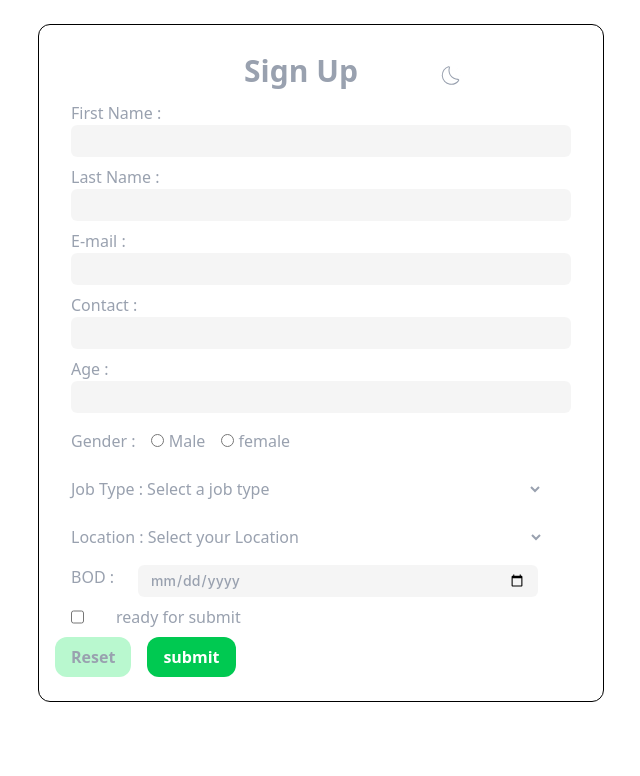
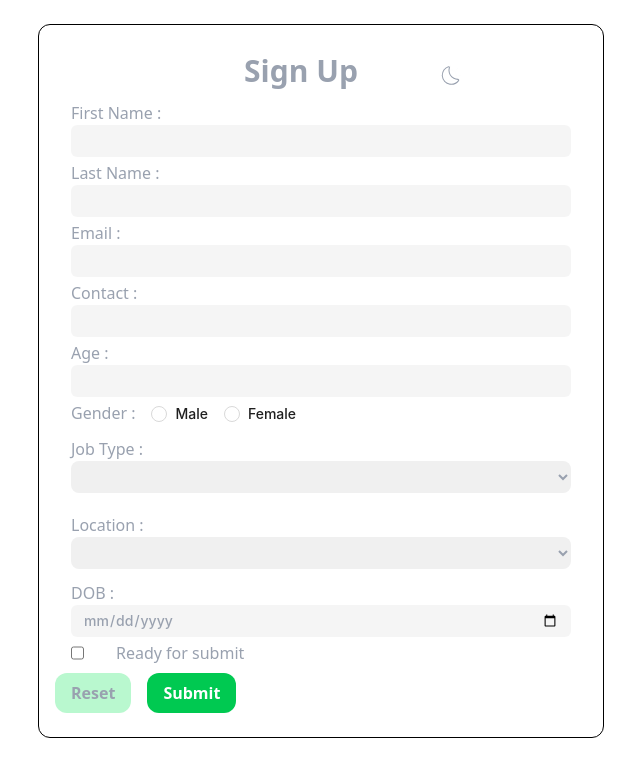
Before and after one commit to Muhammadtalhatariq/form, a React (Vite) app: page / in a window 1280 px wide. Shown: the top 776 px of the page, without its empty margins (319-959 px from the left). Built offline with nearby package versions, Linux system fonts and the light colour scheme.

Commit message:
update the UI

```diff
--- a/src/components/Cheakbox.jsx
+++ b/src/components/Cheakbox.jsx
@@ -6,7 +6,7 @@ const Cheakbox = ({ label, ...props }) => {
   return (
     <>
       <div className='flex flex-col' role="group" aria-labelledby="checkbox-group ">
-        <label className='flex gap-4'>
+        <label className='flex gap-4 '>
           <Field type="checkbox" checked={field.value} {...field} {...props} />
           <div className='mx-4 '> {label}</div>
         </label>
--- a/src/components/DatePicker.jsx
+++ b/src/components/DatePicker.jsx
@@ -1,19 +1,18 @@
 import React from 'react'
 import { useField } from 'formik'
-import { DatePicker, Input} from 'antd';
+import { DatePicker, Input } from 'antd';
 
 const DateField = ({ ...props }) => {
   const [field, meta] = useField(props)
   return (
     <>
-            <div className='md:flex md:flex-col md:w-[400px] w-72 md:mx-2'>
+      <div className='md:flex md:flex-col md:w-[500px] w-72'>
         <div>
-                 {/* <DatePicker className='font-medium text-gray-400' {...field} {...props} /> */}
           <Input className='font-medium w-68 text-gray-400' variant="filled" {...field} {...props} />
         </div>
         <div>
           {meta.touched && meta.error ? (
-                <div className="error block text-red-500 text-sm pl-4">{meta.error}</div>
+            <div className="error block text-red-500 text-sm">{meta.error}</div>
           ) : null}
         </div>
       </div>
--- a/src/components/InputField.jsx
+++ b/src/components/InputField.jsx
@@ -11,7 +11,7 @@ const Inputfield = ({ label, ...props }) => {
                     <Input variant="filled" {...field} {...props} />
             </div>
             {meta.touched && meta.error ? (
-                <div className="error text-red-500 text-sm pl-4">{meta.error}</div>
+                <div className="error text-red-500 text-sm">{meta.error}</div>
             ) : null}
         </>
     )
--- a/src/components/RadioField.jsx
+++ b/src/components/RadioField.jsx
@@ -1,19 +1,31 @@
 import React from 'react'
-import { useField, Field } from 'formik';
-;
+import { useField, Field, useFormikContext } from 'formik';
+import { Radio } from 'antd'
 const RadioField = ({ label, ...props }) => {
   const [field, meta] = useField(props);
+  const { setFieldValue } = useFormikContext();
+
+  const handleChange = (e) => {
+    setFieldValue(field.name, e.target.value);
+  };
   return (
     <>
       <div className='flex flex-col'>
         <div>
           <label className=' block font-medium text-gray-400' htmlFor={props.name}>
-                <Field  {...field} {...props} /> {label}
+            <Radio.Group
+               name={field.name}
+               onChange={handleChange}
+               value={field.value}
+            >
+              <Radio value="male">Male</Radio>
+              <Radio value="female">Female</Radio>
+            </Radio.Group>
           </label>
         </div>
         <div>
           {meta.touched && meta.error ? (
-                <div className="error block text-red-500 text-sm pl-4">{meta.error}</div>
+            <div className="error block text-red-500 text-sm">{meta.error}</div>
           ) : null}
         </div>
       </div>
--- a/src/components/SelectField.jsx
+++ b/src/components/SelectField.jsx
@@ -1,16 +1,17 @@
 import React from 'react'
 import { useField } from 'formik'
+
 const SelectField = ({ label, ...props }) => {
     const [field, meta] = useField(props)
     return (
         <>
-            <div className=' items-center justify-center py-2 md:w-[500px] w-72 '>
+            <div className='flex flex-col justify-center py-2 md:w-[500px] w-72  '>
                 <label className='font-medium text-gray-400' htmlFor={props.name}>{label}</label>
-                <select className='md:w-[400px] w-68 font-medium text-gray-400' {...field} {...props} />
+                <select className='md:w-[500px]  font-medium text-gray-400 p-1 outline-none bg-[#F0F0F0] rounded-lg' {...field} {...props} />
             </div>
 
             {meta.touched && meta.error ? (
-                <div className="error text-red-500 text-sm pl-4">{meta.error}</div>
+                <div className="error text-red-500 text-sm">{meta.error}</div>
             ) : null}
         </>
     )
--- a/src/components/validate.jsx
+++ b/src/components/validate.jsx
@@ -2,40 +2,42 @@ import * as Yup from 'yup';
 
 export const validate = Yup.object({
   firstName: Yup.string()
+  .trim()
+    .matches(/^[A-Za-z]+$/, 'Only alphabets are allowed')
     .max(15, 'Must be 15 characters or less')
-    .required('Required'),
+    .required('Please enter your first name'),
   lastName: Yup.string()
+    .matches(/^[A-Za-z]+$/, 'Only alphabets are allowed')
     .max(10, 'Must be 10 characters or less')
-    .required('Required'),
+    .required('Please enter your last name'),
   email: Yup.string()
     .email('Invalid email address')
-    .required('Required'),
+    .required('Please enter your email address'),
   contact: Yup.string()
     .min(11, 'Must be 11 characters ')
-    .max(15, "15 characters or less")
-    .required('Required'),
+    .required('Please enter your contact number'),
   age: Yup.string()
-    .required('Required'),
+    .required('Please enter your age'),
   gender: Yup.string()
     .oneOf(
       ['male', 'female'],
       'Invalid Gender Type'
     )
-    .required('Required'),
+    .required('Please select your gender'),
   job: Yup.string()
     .oneOf(
       ['intern', 'job'],
       'Invalid Job Type'
     )
-    .required('Required'),
+    .required('Please select your job type'),
   location: Yup.string()
     .oneOf(
       ['pakistan', 'other'],
       'Invalid location'
     )
-    .required('Required'),
+    .required('Please select your location'),
   date: Yup.mixed()
-    .required('Required'),
+    .required('Please enter your date of birth'),
 
   ready: Yup.boolean()
     .required('Required.')
--- a/src/pages/SignupForm.jsx
+++ b/src/pages/SignupForm.jsx
@@ -1,12 +1,12 @@
 import React from 'react'
 import Inputfield from '../components/inputfield'
-import { Formik, Form,  } from 'formik';
+import { Formik, Form, } from 'formik';
 import RadioField from '../components/RadioField';
 import SelectField from '../components/SelectField';
 import DatePicker from '../components/DatePicker';
 import { validate } from '../components/validate';
 import { useTheme } from '../Context/ThemeContext';
-import { CiDark ,CiLight } from "react-icons/ci";
+import { CiDark, CiLight } from "react-icons/ci";
 import Cheakbox from '../components/Cheakbox';
 
 const SignupForm = () => {
@@ -59,7 +59,7 @@ const SignupForm = () => {
                       </div>
                     </div>
                   </div>
-                  <div className='mx-4 space-y-2 flex- flex-col items-center justify-center'>
+                  <div className='mx-4 space-y-1 flex- flex-col items-center justify-center'>
                     <Inputfield
                       label="First Name : "
                       name="firstName"
@@ -71,7 +71,7 @@ const SignupForm = () => {
                       type="text"
                     />
                     <Inputfield
-                      label="E-mail : "
+                      label="Email : "
                       name="email"
                       type="email"
                     />
@@ -85,39 +85,33 @@ const SignupForm = () => {
                       name="age"
                       type="number"
                     />
+
                     <div className='flex gap-4 items-center'>
                       <p className='font-medium '>Gender :</p>
-                      <div name="gender" className='py-2 flex gap-4'>
-                        <RadioField
-                          label="Male"
-                          name="gender"
-                          type="radio"
-                          value="male"
-                        />
-                        <RadioField
-                          label="female"
-                          name="gender"
-                          type="radio"
-                          value="female"
-                        />
-                      </div>
+                   <RadioField
+                   name="gender"
+
+                   />
                     </div>
+
+
                     <div>
                       <SelectField label="Job Type :" name="job">
-                        <option value="">Select a job type</option>
+                        <option value=""></option>
                         <option value="intern">Intern</option>
                         <option value="job">Job</option>
                       </SelectField>
                     </div>
+
                     <div>
                       <SelectField label="Location :" name="location">
-                        <option value="">Select your Location</option>
+                        <option value=""></option>
                         <option value="pakistan">Pakistan</option>
-                        <option value="other">other</option>
+                        <option value="other">Other</option>
                       </SelectField>
                     </div>
-                    <div className='md:flex md:gap-4'>
-                      <label className='font-medium '>BOD : </label>
+                    <div className=' md:gap-4'>
+                      <label className='font-medium '>DOB : </label>
                       <DatePicker
                         type="date"
                         name="date"
@@ -125,7 +119,7 @@ const SignupForm = () => {
                     </div>
                     <div>
                       <label className='flex gap-3 items-center'>
-                        <Cheakbox name="ready" label="ready for submit" />
+                        <Cheakbox name="ready" label="Ready for submit" />
                       </label>
                     </div>
                   </div>
@@ -135,7 +129,7 @@ const SignupForm = () => {
                       className='py-2 px-4 hover:bg-green-500 bg-green-200 rounded-xl font-semibold hover:text-white duration-500'>Reset</button>
                     <button
                       className='py-2 px-4 bg-green-500 hover:bg-green-400 text-white font-semibold rounded-xl' type='submit'>
-                      submit</button>
+                      Submit</button>
                   </div>
                 </div>
               </Form>
```
Lines whose indentation alone changed are shown as unchanged.
